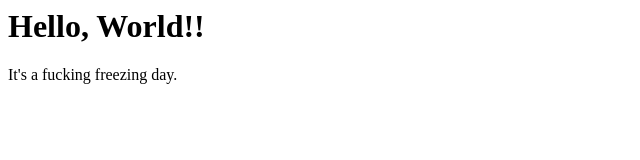
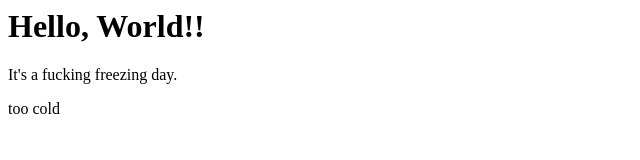
Before and after one commit to bethanyhaubert/first-project, a plain HTML site: page index.html in a window 1280 px wide. Shown: the full height of the page, 0-640 px from the left. Drawn offline with Linux system fonts and the light colour scheme.

Commit message:
Added two line; one to each file

```diff
--- a/index.html
+++ b/index.html
@@ -1,2 +1,3 @@
 <h1>Hello, World!!</h1>
 <p>It's a fucking freezing day.</p>
+<p>too cold</p>
```
Also changed, not shown: profile.html (added), 1 other file.
